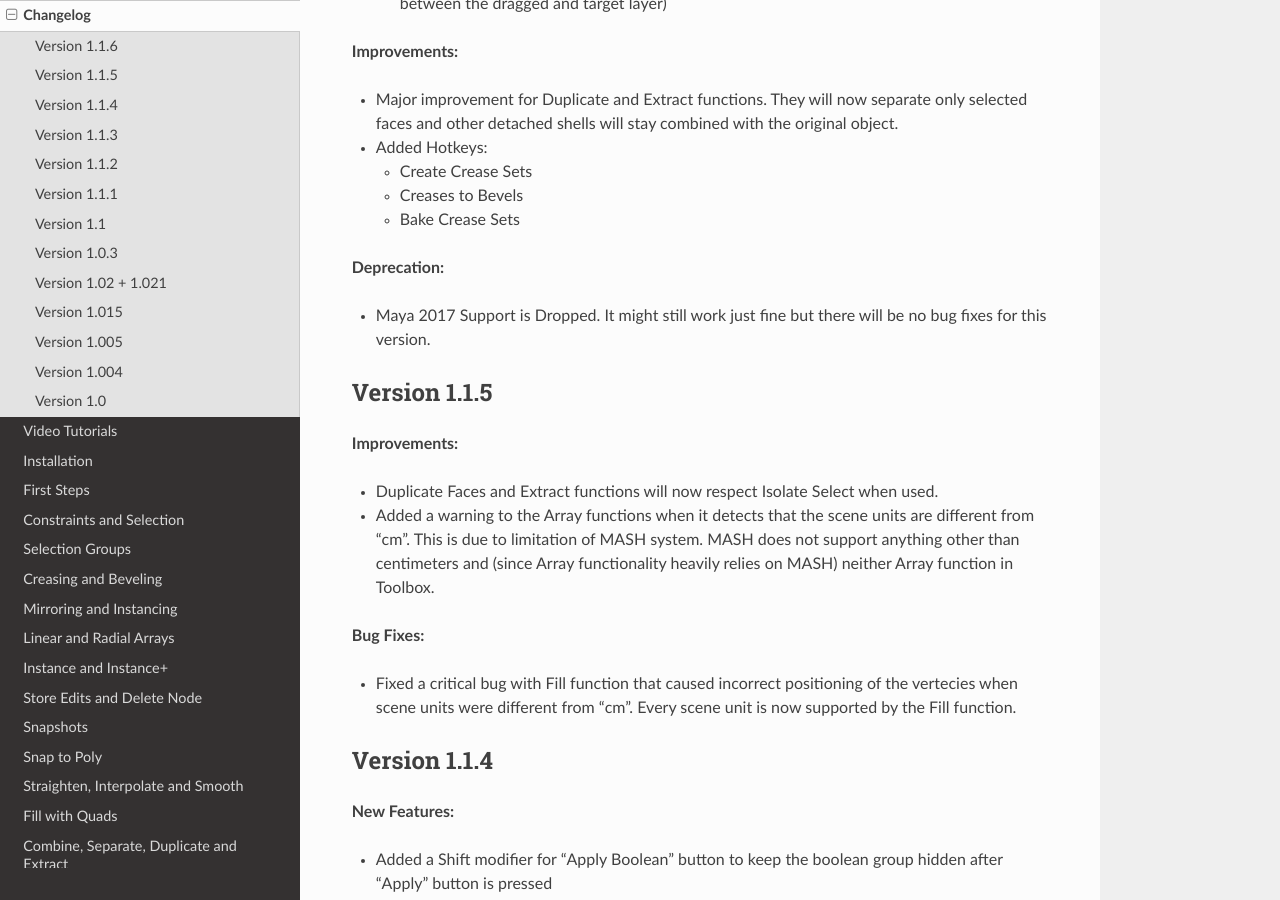
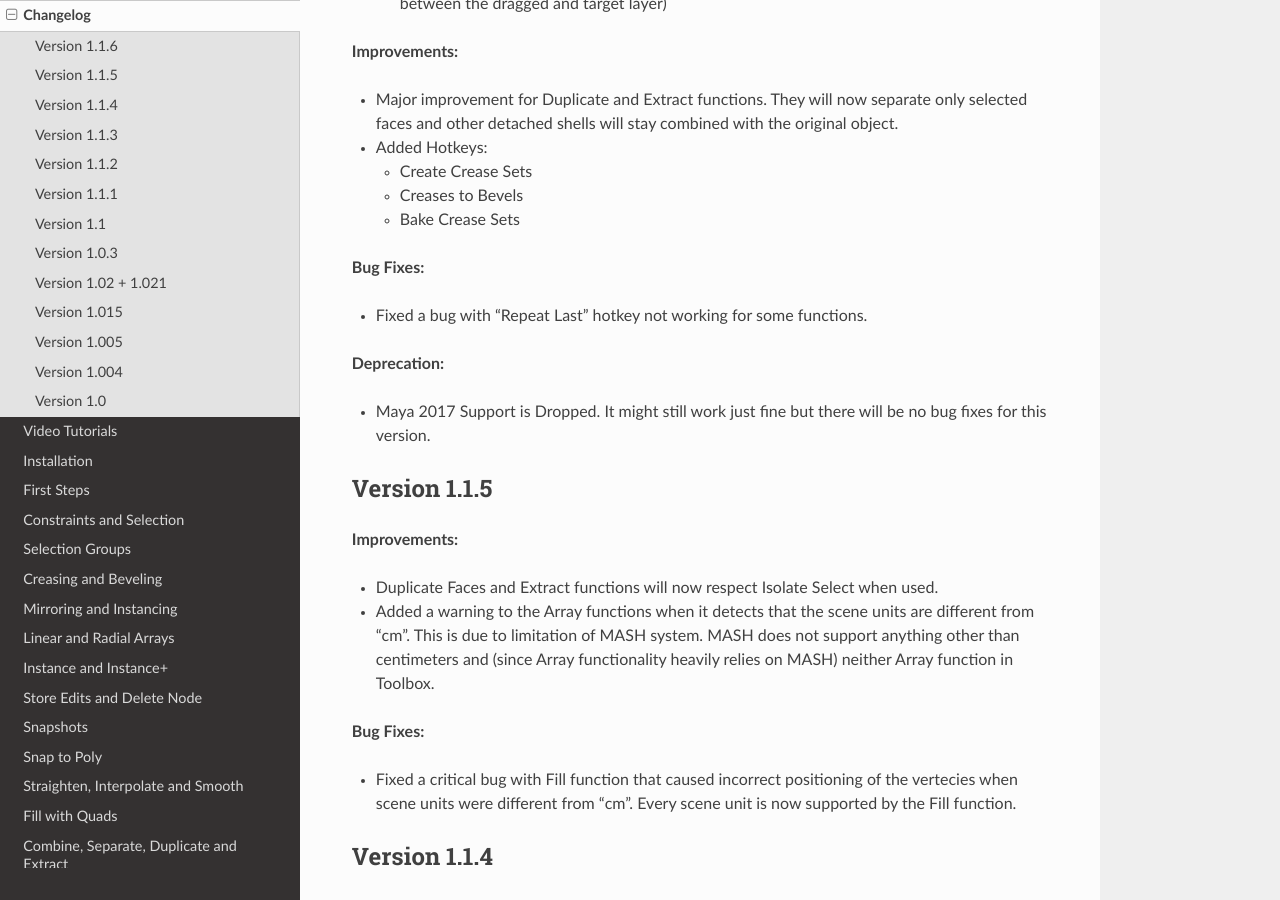
Before and after one commit to Video-Nomad/gs-toolbox-docs, a Sphinx documentation site: the page built from docs/source/changelog.rst, in a window 1280 px wide and 900 px high, scrolled down 416 px. Built offline with Sphinx 7.4.7 and the Read the Docs theme 2.0.0, drawn with Linux system fonts in a browser that asks for light colours; pages that are not in the unit, such as notebooks, are missing from menus.

Commit message:
releat last fix

```diff
--- a/docs/source/changelog.rst
+++ b/docs/source/changelog.rst
@@ -24,6 +24,10 @@ Version 1.1.6
   - Create Crease Sets
   - Creases to Bevels
   - Bake Crease Sets
+
+**Bug Fixes:**
+
+- Fixed a bug with "Repeat Last" hotkey not working for some functions.
 
 **Deprecation:**
 
```
